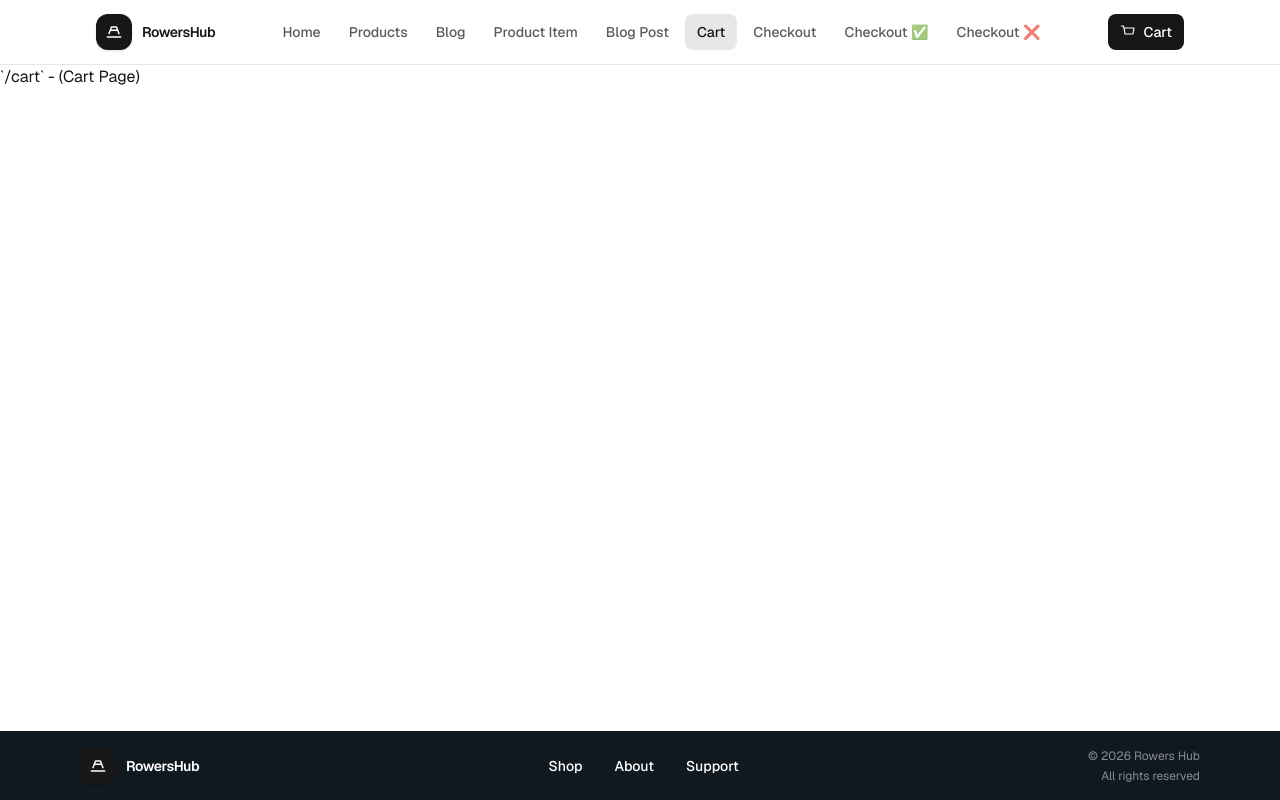
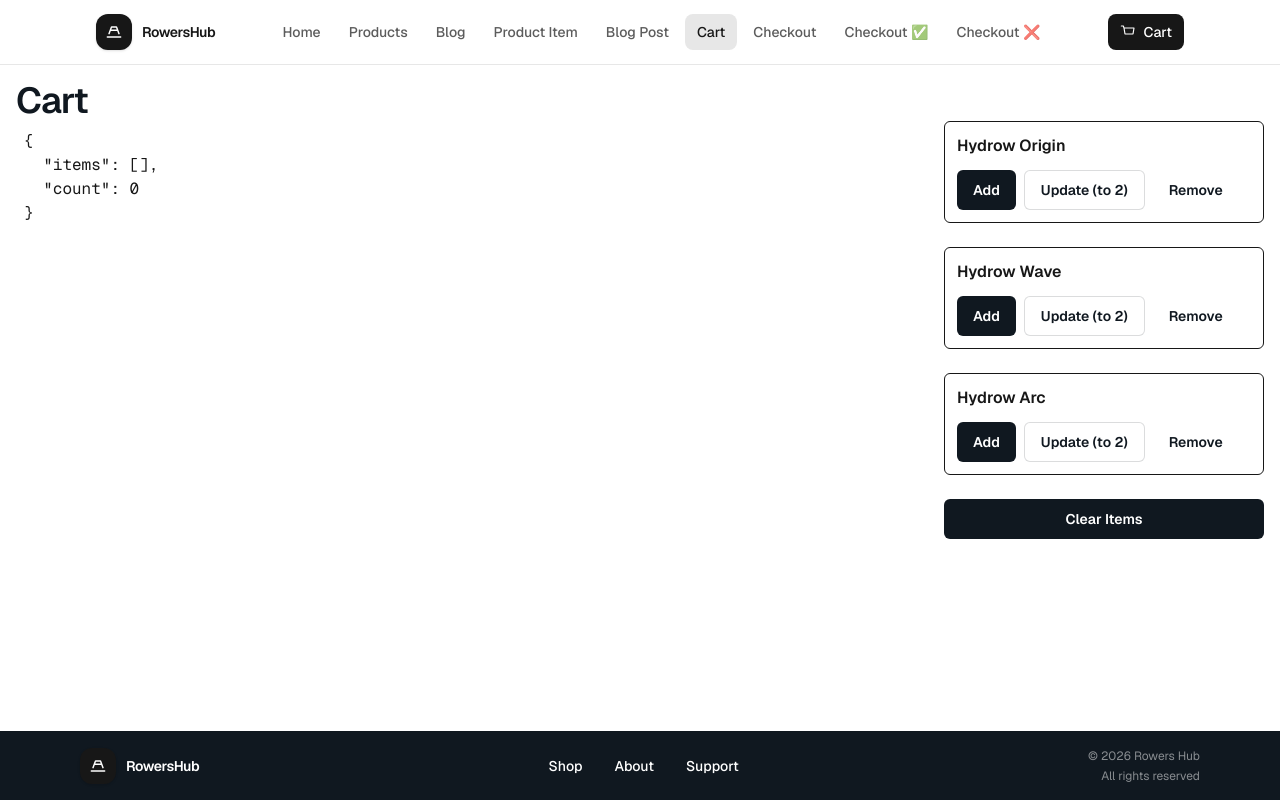
Before and after one commit to npranto/rowers-hub, a Next.js app: page /cart in a window 1280 px wide. Built offline with nearby package versions, Linux system fonts and the light colour scheme.

Commit message:
feat: implement cart functionality with local storage support; update CartPage and CartProvider components, and enhance Button component variants

```diff
--- a/src/app/cart/page.tsx
+++ b/src/app/cart/page.tsx
@@ -1,3 +1,42 @@
+'use client';
+
+import { CartLogger, useCart } from '@/components/cart';
+import Button from '@/components/ui/button';
+import Heading from '@/components/ui/heading';
+import { products } from '@/lib/products';
+
 export default function CartPage() {
-  return <h1>`/cart` - (Cart Page)</h1>
+  const { addItem, updateItem, removeItem, clearItems } = useCart();
+
+  return (
+    <div className="flex flex-col p-4">
+      <Heading level={2} align="left">
+        Cart
+      </Heading>
+      <div className="flex gap-2">
+        <CartLogger className="flex-1" />
+        <div className="flex flex-col gap-4 max-w-xs flex-1">
+          {products.map(product => (
+            <div key={product.slug} className="border rounded-md p-3 mb-2 flex flex-col gap-2 bg-background/80">
+              <div className="font-semibold text-base mb-1">{product.name}</div>
+              <div className="flex gap-2">
+                <Button variant="primary" size="md" onClick={() => addItem(product.slug, 1)}>
+                  Add
+                </Button>
+                <Button variant="secondary" size="md" onClick={() => updateItem(product.slug, 2)}>
+                  Update (to 2)
+                </Button>
+                <Button variant="ghost" size="md" onClick={() => removeItem(product.slug)}>
+                  Remove
+                </Button>
+              </div>
+            </div>
+          ))}
+          <Button variant="destructive" size="md" onClick={() => clearItems()} fullWidth>
+            Clear Items
+          </Button>
+        </div>
+      </div>
+    </div>
+  );
 }
--- a/src/app/page.tsx
+++ b/src/app/page.tsx
@@ -1,10 +1,7 @@
-import { CartLogger } from '@/components/cart'
-
 export default function Home() {
   return (
     <div>
       <h1>/ - (Home Page)</h1>
-      <CartLogger />
     </div>
-  )
+  );
 }
--- a/src/components/cart/index.tsx
+++ b/src/components/cart/index.tsx
@@ -1,22 +1,23 @@
-'use client'
+'use client';
 
-import { createContext, useMemo, useState, type ReactNode, useContext } from 'react'
-import { type CartLine } from '@/types'
-import { normalizeQuantity } from '@/lib/cart'
+import { createContext, useMemo, type ReactNode, useContext } from 'react';
+import { type CartLine } from '@/types';
+import { CART_LOCAL_STORAGE_KEY, normalizeQuantity } from '@/lib/cart';
+import { useLocalStorage } from '@/hooks/use-local-storage';
 
 export interface CartContextValue {
-  items: CartLine[]
-  count: number
-  addItem: (itemId: string, quantity: number) => void
-  updateItem: (itemId: string, quantity: number) => void
-  removeItem: (itemId: string) => void
-  clearItems: () => void
+  items: CartLine[];
+  count: number;
+  addItem: (itemId: string, quantity: number) => void;
+  updateItem: (itemId: string, quantity: number) => void;
+  removeItem: (itemId: string) => void;
+  clearItems: () => void;
 }
 
-const CartContext = createContext<CartContextValue | undefined>(undefined)
+const CartContext = createContext<CartContextValue | undefined>(undefined);
 
 export function CartProvider({ children }: { children: ReactNode }) {
-  const [items, setItems] = useState<CartLine[]>([])
+  const [items, setItems] = useLocalStorage<CartLine[]>(CART_LOCAL_STORAGE_KEY, []);
 
   const value = useMemo<CartContextValue>(() => {
     return {
@@ -25,49 +26,53 @@ export function CartProvider({ children }: { children: ReactNode }) {
 
       addItem: (itemId, quantity = 1) => {
         setItems(prevItems => {
-          const existingItem = prevItems.find(item => item.slug === itemId)
+          const existingItem = prevItems.find(item => item.slug === itemId);
           if (existingItem) {
             return prevItems.map(item =>
               item.slug === itemId ? { ...item, quantity: item.quantity + quantity } : item,
-            )
+            );
           }
-          return [...prevItems, { slug: itemId, quantity }]
-        })
+          return [...prevItems, { slug: itemId, quantity }];
+        });
       },
 
       updateItem: (itemId, quantity = 1) => {
         setItems(prevItems => {
           return prevItems.map(item =>
             item.slug === itemId ? { ...item, quantity: normalizeQuantity(quantity) } : item,
-          )
-        })
+          );
+        });
       },
 
       removeItem: itemId => {
         setItems(prevItems => {
-          return prevItems.filter(item => item.slug !== itemId)
-        })
+          return prevItems.filter(item => item.slug !== itemId);
+        });
       },
 
       clearItems: () => {
-        setItems([])
+        setItems([]);
       },
-    }
-  }, [items])
+    };
+  }, [items, setItems]);
 
-  return <CartContext.Provider value={value}>{children}</CartContext.Provider>
-}
-
-export function CartLogger(): ReactNode {
-  const cart = useCart()
-  console.log('CartLogger', cart)
-  return <pre>{JSON.stringify({ cart }, null, 2)}</pre>
+  return <CartContext.Provider value={value}>{children}</CartContext.Provider>;
 }
 
 export function useCart(): CartContextValue {
-  const context = useContext(CartContext)
+  const context = useContext(CartContext);
   if (context === undefined) {
-    throw new Error('useCart must be used within a CartProvider')
+    throw new Error('useCart must be used within a CartProvider');
   }
-  return context
+  return context;
 }
+
+export function CartLogger({ className }: { className?: string } = {}): ReactNode {
+  const cart = useCart();
+  console.log('CartLogger', cart);
+  return (
+    <div className={`bg-background/50 p-2 rounded-md ${className}`}>
+      <pre>{JSON.stringify(cart, null, 2)}</pre>
+    </div>
+  );
+}
--- a/src/components/ui/button/index.tsx
+++ b/src/components/ui/button/index.tsx
@@ -1,49 +1,41 @@
-import { cn } from "@/lib/utils";
-import type { ButtonHTMLAttributes } from "react";
+import { cn } from '@/lib/utils';
+import type { ButtonHTMLAttributes } from 'react';
 
 export type ButtonProps = ButtonHTMLAttributes<HTMLButtonElement> & {
-  variant?: "primary" | "secondary" | "ghost" | "link";
-  size?: "sm" | "md" | "lg";
+  variant?: 'primary' | 'secondary' | 'ghost' | 'link' | 'destructive';
+  size?: 'sm' | 'md' | 'lg';
   fullWidth?: boolean;
 };
 
 export default function Button({
   className,
-  variant = "primary",
-  size = "md",
+  variant = 'primary',
+  size = 'md',
   fullWidth = false,
-  type = "button",
+  type = 'button',
   ...props
 }: ButtonProps) {
   const base =
-    "inline-flex items-center justify-center font-semibold transition focus:outline-none focus-visible:ring-2 focus-visible:ring-offset-2 disabled:cursor-not-allowed disabled:opacity-60";
+    'inline-flex items-center justify-center font-semibold transition focus:outline-none focus-visible:ring-2 focus-visible:ring-offset-2 disabled:cursor-not-allowed disabled:opacity-60';
 
-  const variants: Record<NonNullable<ButtonProps["variant"]>, string> = {
-    primary:
-      "bg-[#101820] text-white hover:bg-[#24343b] focus-visible:ring-[#101820]",
-    secondary:
-      "border border-[#101820]/15 bg-white text-[#101820] hover:bg-[#f2ede5] focus-visible:ring-[#101820]",
-    ghost:
-      "bg-transparent text-[#101820] hover:bg-[#101820]/5 focus-visible:ring-[#101820]",
-    link: "bg-transparent text-[#101820] underline-offset-4 hover:underline focus-visible:ring-[#101820]",
+  const variants: Record<NonNullable<ButtonProps['variant']>, string> = {
+    primary: 'bg-[#101820] text-white hover:bg-[#24343b] focus-visible:ring-[#101820]',
+    secondary: 'border border-[#101820]/15 bg-white text-[#101820] hover:bg-[#f2ede5] focus-visible:ring-[#101820]',
+    ghost: 'bg-transparent text-[#101820] hover:bg-[#101820]/5 focus-visible:ring-[#101820]',
+    link: 'bg-transparent text-[#101820] underline-offset-4 hover:underline focus-visible:ring-[#101820]',
+    destructive: 'bg-[#101820] text-white hover:bg-[#24343b] focus-visible:ring-[#101820]',
   };
 
-  const sizes: Record<NonNullable<ButtonProps["size"]>, string> = {
-    sm: "h-9 rounded-md px-2.5 text-xs",
-    md: "h-10 rounded-md px-4 text-sm",
-    lg: "h-11 rounded-md px-8 text-base",
+  const sizes: Record<NonNullable<ButtonProps['size']>, string> = {
+    sm: 'h-9 rounded-md px-2.5 text-xs',
+    md: 'h-10 rounded-md px-4 text-sm',
+    lg: 'h-11 rounded-md px-8 text-base',
   };
 
   return (
     <button
       type={type}
-      className={cn(
-        base,
-        variants[variant],
-        sizes[size],
-        fullWidth && "w-full",
-        className,
-      )}
+      className={cn(base, variants[variant], sizes[size], fullWidth && 'w-full', className)}
       {...props}
     />
   );
--- /dev/null
+++ b/src/hooks/use-local-storage.ts
@@ -0,0 +1,39 @@
+import { useState, useEffect, Dispatch, SetStateAction } from 'react';
+
+export function useLocalStorage<T>(key: string, initialValue: T): [T, Dispatch<SetStateAction<T>>] {
+  const isBrowser = typeof window !== 'undefined';
+
+  const [value, setValue] = useState<T>(() => {
+    if (!isBrowser) return initialValue;
+    try {
+      const item = window.localStorage.getItem(key);
+      return item ? (JSON.parse(item) as T) : initialValue;
+    } catch {
+      return initialValue;
+    }
+  });
+
+  useEffect(() => {
+    if (!isBrowser) return;
+    window.localStorage.setItem(key, JSON.stringify(value));
+  }, [isBrowser, key, value]);
+
+  // update local state if localStorage changes elsewhere
+  useEffect(() => {
+    if (!isBrowser) return;
+    const handler = (event: StorageEvent) => {
+      if (event.key === key && event.newValue) {
+        try {
+          setValue(JSON.parse(event.newValue));
+        } catch {
+          // ignore parse errors (e.g. if localStorage is corrupted)
+        }
+      }
+    };
+    window.addEventListener('storage', handler);
+    return () => window.removeEventListener('storage', handler);
+    // eslint-disable-next-line react-hooks/exhaustive-deps
+  }, [key]);
+
+  return [value, setValue];
+}
```
Also changed, not shown: src/lib/cart.ts (+16 -16 lines), 1 other file (tests, documents, lock files or other folders).
